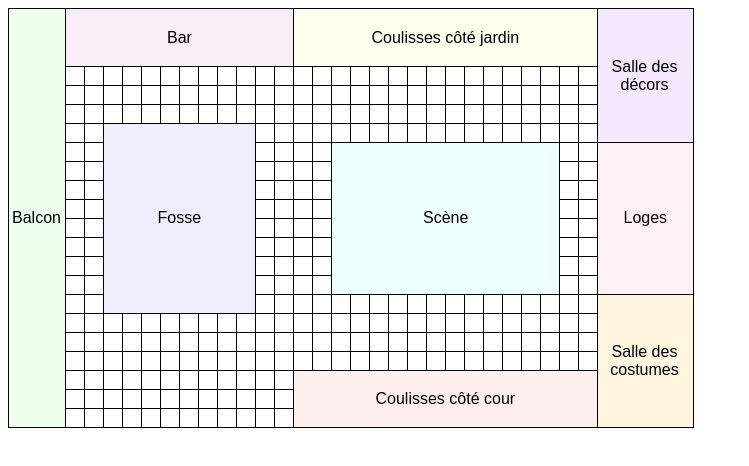
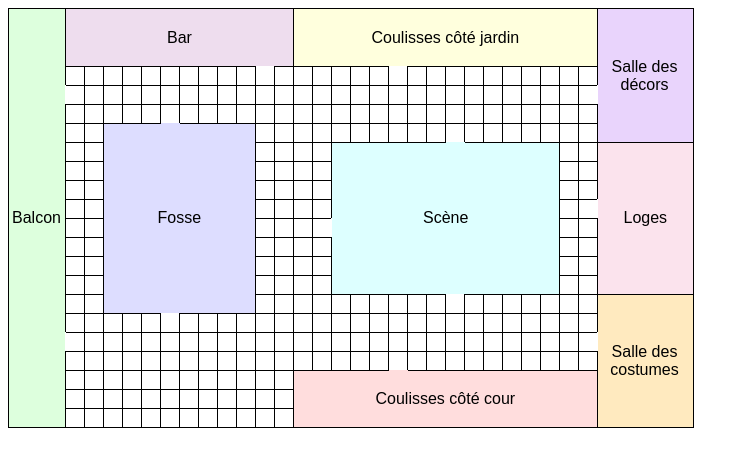
Before and after one commit to ctriat/PII_MeurtreOpera, a plain HTML site: page Pages/partieJoueur.html in a window 1280 px wide. Shown: the whole page, without its empty margins (0-749 px from the left). Drawn offline with Linux system fonts and the light colour scheme.

Commit message:
Ajout portes

```diff
--- a/Scripts/scriptPartieJoueur.js
+++ b/Scripts/scriptPartieJoueur.js
@@ -5,6 +5,7 @@ function generationPlateau() {
       let casePlateau = document.createElement('div');
       casePlateau.id = x + ';' + y;
       definitionPieces(x, y, casePlateau);
+      definitionPortes(x, y, casePlateau);
       //casePlateau.innerHTML = casePlateau.id;
       document.getElementById('plateau').appendChild(casePlateau);
     }
@@ -58,4 +59,85 @@ function definitionBordureDroite(y, nbColonne, casePlateau) {
   }
 }
 
+function definitionPortes(x, y, casePlateau) {
+  //Portes balcon
+  if (x == 4 || x == 17) {
+    if (y == 2) {
+      definitionPorte('d', casePlateau);
+    } else if (y == 3) {
+      definitionPorte('g', casePlateau);
+    }
+  }
+  //Portes salle des décors, des costumes et loges
+  if (x == 4 || x == 17 || x == 10) {
+    if (y == 30) {
+      definitionPorte('d', casePlateau);
+    } else if (y == 31) {
+      definitionPorte('g', casePlateau);
+    }
+  }
+  //Porte bar
+  else if (y == 13) {
+    if (x == 2) {
+      definitionPorte('b', casePlateau);
+    } else if (x == 3) {
+      definitionPorte('h', casePlateau);
+    }
+  }
+  //Portes coulisses côté jardin et côté cour
+  else if (y == 20) {
+    if (x == 2 || x == 18) {
+      definitionPorte('b', casePlateau);
+    } else if (x == 3 || x == 19) {
+      definitionPorte('h', casePlateau);
+    }
+  }
+  //Porte fosse
+  else if (y == 8) {
+    if (x == 5 || x == 15) {
+      definitionPorte('b', casePlateau);
+    } else if (x == 6 || x == 16) {
+      definitionPorte('h', casePlateau);
+    }
+  }
+  //Porte scene
+  else if (x == 11) {
+    if (y == 16) {
+      definitionPorte('d', casePlateau);
+    } else if (y == 17) {
+      definitionPorte('g', casePlateau);
+    }
+  } else if (y == 23) {
+    if (x == 6 || x == 14) {
+      definitionPorte('b', casePlateau);
+    } else if (x == 7 || x == 15) {
+      definitionPorte('h', casePlateau);
+    }
+  }
+}
+
+function definitionPorte(cotePorte, casePlateau) {
+  casePlateau.className += ' porte';
+
+  switch (cotePorte) {
+    //Porte sur le cote droit de la case
+    case 'd':
+      casePlateau.style.borderRight = 'none';
+      break;
+    //Porte sur le cote gauche de la case
+    case 'g':
+      casePlateau.style.borderLeft = 'none';
+      break;
+    //Porte sur le haut de la case
+    case 'h':
+      casePlateau.style.borderTop = 'none';
+      casePlateau.style.height = '19px';
+      break;
+    //Porte sur le bas de la case
+    case 'b':
+      casePlateau.style.borderBottom = 'none';
+      break;
+  }
+}
+
 generationPlateau();
--- a/Style/stylePartieJoueur.css
+++ b/Style/stylePartieJoueur.css
@@ -90,37 +90,37 @@
 
 /* Couleur salle */
 .balcon {
-  background-color: rgba(187, 255, 187, 0.25);
+  background-color: rgba(187, 255, 187, 0.5);
 }
 
 .fosse {
-  background-color: rgba(187, 187, 255, 0.25);
+  background-color: rgba(187, 187, 255, 0.5);
 }
 
 .scene {
-  background-color: rgba(187, 255, 255, 0.25);
+  background-color: rgba(187, 255, 255, 0.5);
 }
 
 .bar {
-  background-color: rgba(221, 187, 221, 0.25);
+  background-color: rgba(221, 187, 221, 0.5);
 }
 
 .coulisseJardin {
-  background-color: rgba(255, 255, 187, 0.25);
+  background-color: rgba(255, 255, 187, 0.5);
 }
 
 .coulisseCour {
-  background-color: rgba(255, 187, 187, 0.25);
+  background-color: rgba(255, 187, 187, 0.5);
 }
 
 .salleDecors {
-  background-color: rgba(211, 169, 250, 0.25);
+  background-color: rgba(211, 169, 250, 0.5);
 }
 
 .loges {
-  background-color: rgba(248, 200, 220, 0.25);
+  background-color: rgba(248, 200, 220, 0.5);
 }
 
 .salleCostumes {
-  background-color: rgba(255, 213, 128, 0.25);
+  background-color: rgba(255, 213, 128, 0.5);
 }
```
